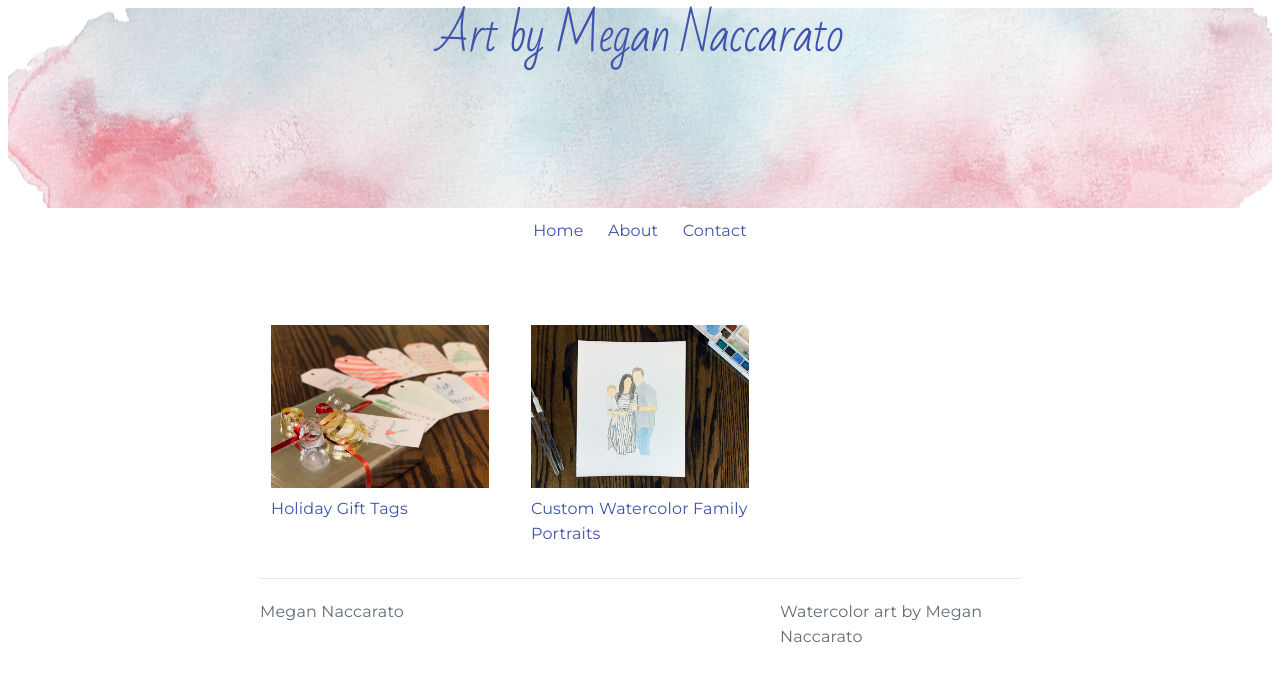
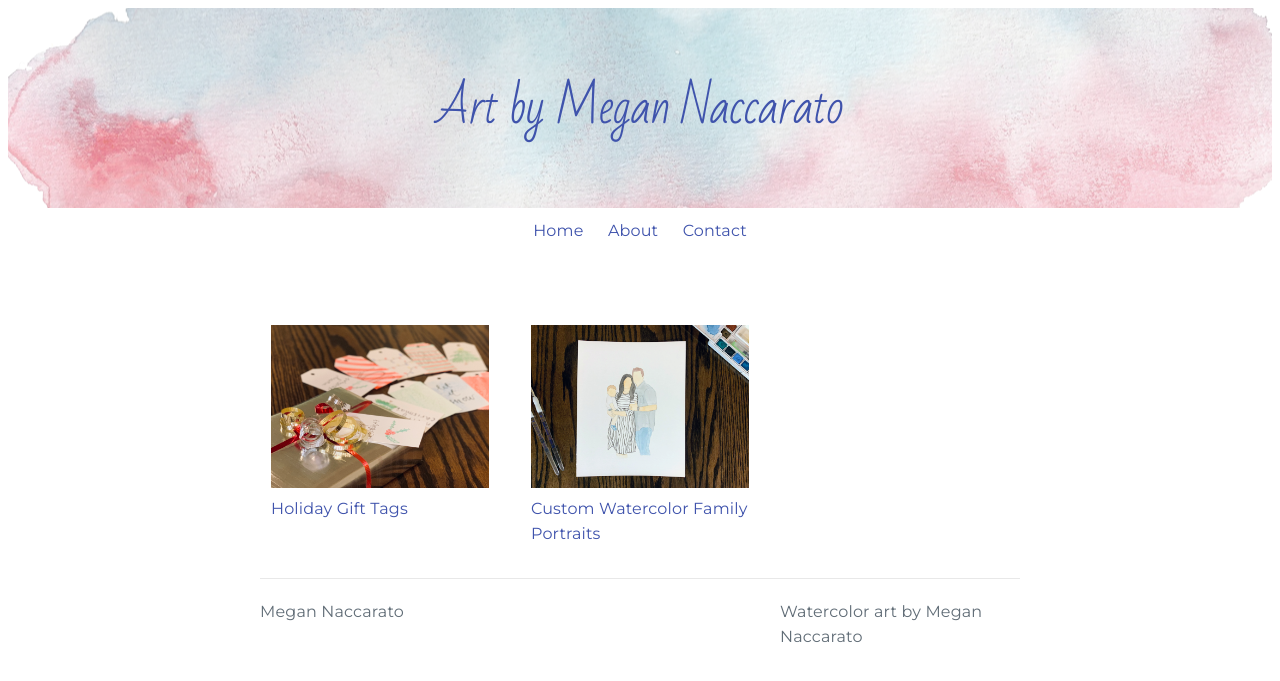
Before and after one commit to naccrat/megan, a Jekyll site: the page built from index.html, in a window 1280 px wide. Shown: the top 681 px of the page. Built offline with Jekyll 4.4.1, drawn with Linux system fonts in a browser that asks for light colours.

Commit message:
css align changes

```diff
--- a/_sass/_layout.scss
+++ b/_sass/_layout.scss
@@ -19,6 +19,9 @@
 }
 .site-title {
     font-family: 'Bad Script', cursive;
+    position: relative;
+    top: 50%;
+    transform: translateY(-50%);
 }
 .navbar {
     display: block;
```
